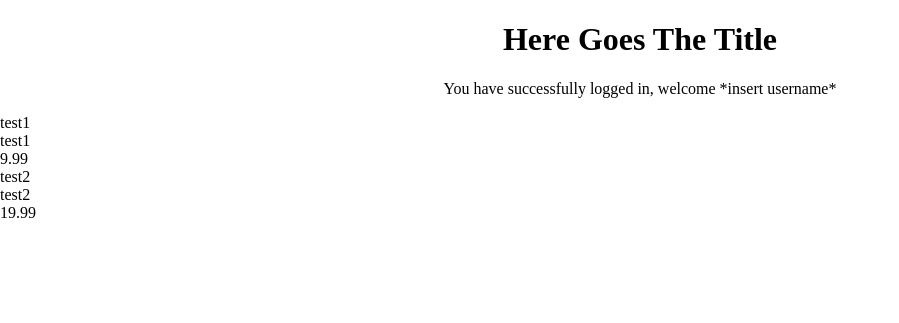
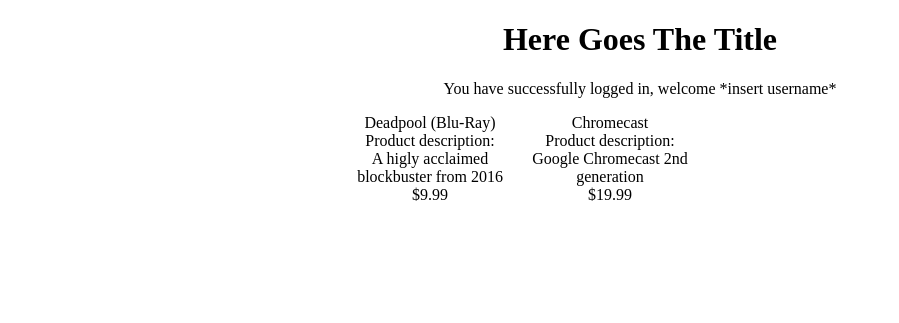
Before and after one commit to Ga22be/EITF05-webshop, a PHP site: page /pages/home.php in a window 1280 px wide. Shown: the top 323 px of the page, without its empty margins (0-899 px from the left). Run offline with PHP 8.4, Linux system fonts and the light colour scheme; data comes from the database, SQL or seed files in the repository; data that the repository does not hold is empty; a stand-in replaces the project's code that opens the database connection.

Commit message:
Continued work on main page

```diff
--- a/css/home.css
+++ b/css/home.css
@@ -14,6 +14,18 @@ body {
 	text-align: center;
 }
 
+#productContainer {
+	width: 600px;
+	margin: auto;
+}
+
+#product {
+	width: 180px;
+	height: 210px;
+	text-align: center;
+	display: inline-block;
+}
+
 input {
 	display: block;
 	margin: 0 auto;
--- a/pages/home.php
+++ b/pages/home.php
@@ -42,9 +42,11 @@
           echo "<div id=product>";
           echo $row['name'];
           echo "</br>";
+          echo "Product description:";
+          echo "</br>";
           echo $row['description'];
           echo "</br>";
-          echo $row['price'];
+          echo '$' . $row['price'];
           echo "</div>";
         }
       //}
--- a/sql/init.sql
+++ b/sql/init.sql
@@ -13,12 +13,12 @@ CREATE TABLE Users(
 CREATE TABLE Items(
 	_id INTEGER NOT NULL AUTO_INCREMENT,
 	name VARCHAR(32) NOT NULL UNIQUE,
-	description VARCHAR(255),
+	description text,
 	price DOUBLE,
 	PRIMARY KEY(_id)
 );
 
 INSERT INTO Users(username, password) VALUES('test1', 'test1');
 INSERT INTO Users(username, password) VALUES('test2', 'test2');
-INSERT INTO Items(name, description, price) VALUES('test1', 'test1', 9.99);
-INSERT INTO Items(name, description, price) VALUES('test2', 'test2', 19.99);
+INSERT INTO Items(name, description, price) VALUES('Deadpool (Blu-Ray)', 'A higly acclaimed blockbuster from 2016', 9.99);
+INSERT INTO Items(name, description, price) VALUES('Chromecast', 'Google Chromecast 2nd generation', 19.99);
```
